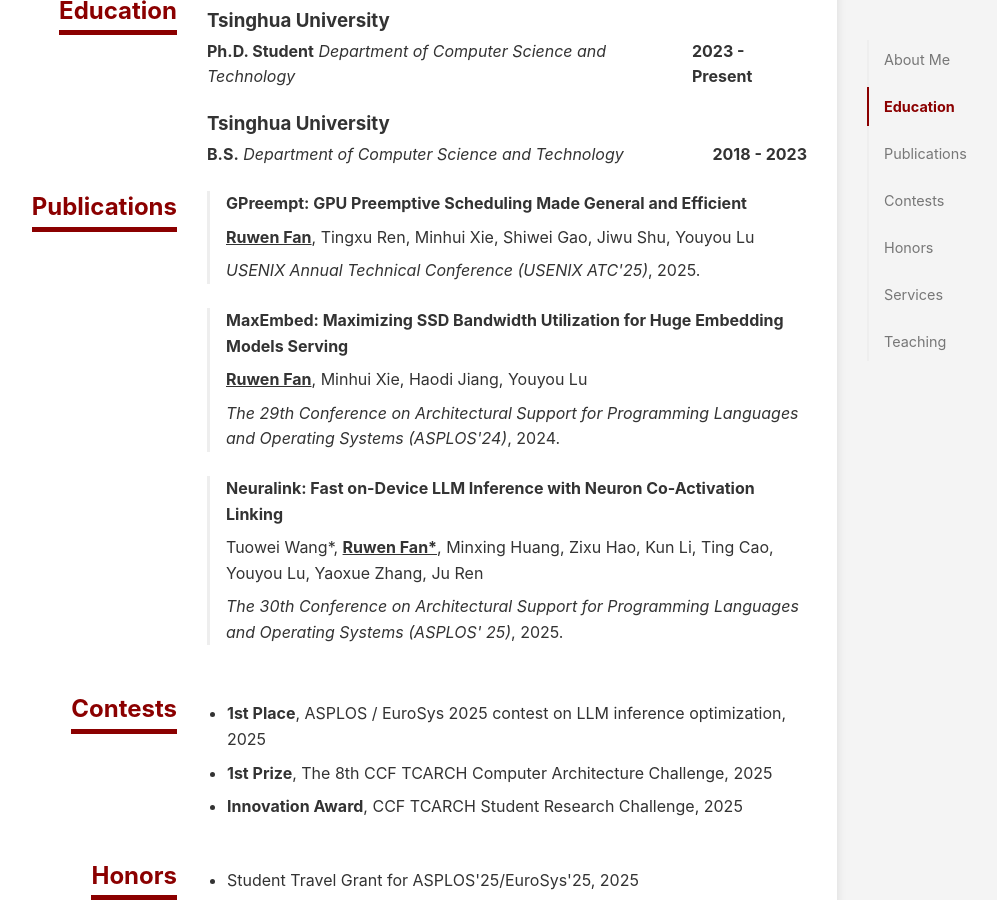
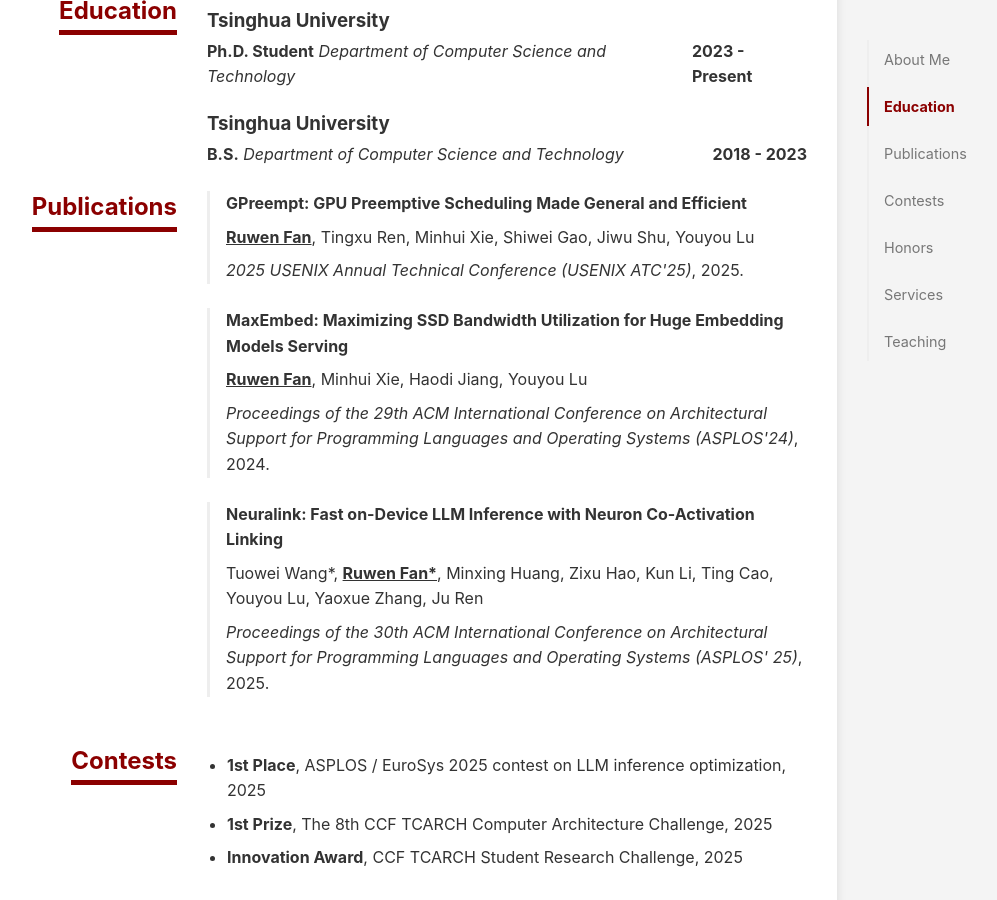
Before and after one commit to Ksitta/ksitta.github.io, a Jekyll site: the page built from index.markdown, in a window 1280 px wide and 900 px high, scrolled down 378 px. Shown: the whole window, without its empty margins (228-1225 px from the left). Built offline with Jekyll 4.4.1, drawn with Linux system fonts in a browser that asks for light colours.

Commit message:
update conference name

```diff
--- a/_data/resume.yml
+++ b/_data/resume.yml
@@ -65,7 +65,7 @@
       - author: Shiwei Gao
       - author: Jiwu Shu
       - author: Youyou Lu
-    pubname: USENIX Annual Technical Conference
+    pubname: 2025 USENIX Annual Technical Conference
     pubnamebrief: USENIX ATC'25
     year: 2025
     link: https://www.usenix.org/conference/atc25/presentation/fan
@@ -89,7 +89,7 @@
       - author: Minhui Xie
       - author: Haodi Jiang
       - author: Youyou Lu
-    pubname: The 29th Conference on Architectural Support for Programming Languages and Operating Systems
+    pubname: Proceedings of the 29th ACM International Conference on Architectural Support for Programming Languages and Operating Systems
     pubnamebrief: ASPLOS'24
     year: 2024
     link: https://dl.acm.org/doi/abs/10.1145/3622781.3674172
@@ -125,7 +125,7 @@
       - author: Youyou Lu
       - author: Yaoxue Zhang
       - author: Ju Ren
-    pubname: The 30th Conference on Architectural Support for Programming Languages and Operating Systems
+    pubname: Proceedings of the 30th ACM International Conference on Architectural Support for Programming Languages and Operating Systems
     pubnamebrief: ASPLOS' 25
     year: 2025
     link: https://dl.acm.org/doi/10.1145/3676642.3736114
```
